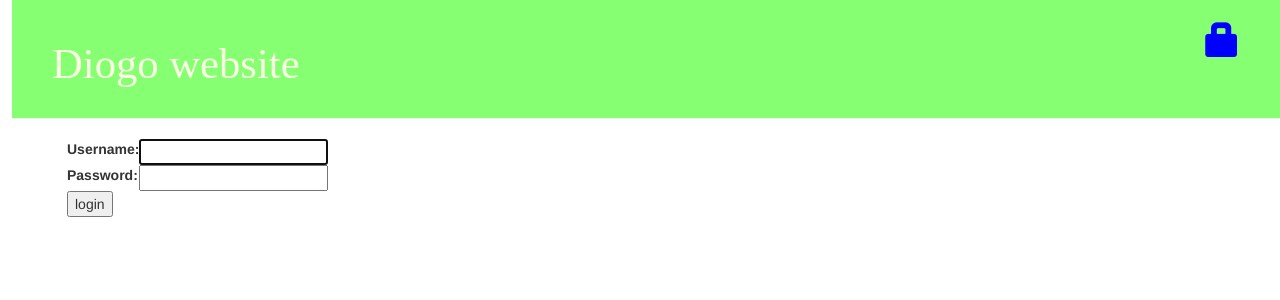
After one commit to Diogo-Esteves/my-first-blog, a Django app: page /accounts/login/ in a window 1280 px wide. The commit adds this page. Shown: the top 300 px of the page. Run offline with Django 3.2, Linux system fonts and the light colour scheme; some libraries are stand-ins or nearby versions.

Commit message:
adding some new functions and commandos

```diff
--- a/blog/templates/blog/base.html
+++ b/blog/templates/blog/base.html
@@ -11,6 +11,10 @@
          <div class="page-header">
              {% if user.is_authenticated %}
                 <a href="{% url 'post_new' %}" class="top-menu"><span class="glyphicon glyphicon-plus"></span></a>
+                <a href="{% url 'post_draft_list' %}" class="top-menu"><span class="glyphicon glyphicon-edit"></span></a>
+                <p class="top-menu">Hello {{ user.username }} <small>(<a href="{% url 'logout' %}">Log out</a>)</small></p>
+             {% else %}
+                <a href="{% url 'login' %}" class="top-menu"><span class="glyphicon glyphicon-lock"></span></a>
              {% endif %}
                 <h1><a href="/">Diogo website</a></h1>
           </div>
--- a/blog/templates/blog/post_detail.html
+++ b/blog/templates/blog/post_detail.html
@@ -7,9 +7,14 @@
             <div class="date">
                 {{ post.published_date }}
             </div>
+        {% else %}
+            <a class = "btn btn-default" href="{% url 'post_publish' pk=post.pk%}">Publish</a>
         {% endif %}
         {% if user.is_authenticated %}
+            # edit button
             <a class="btn btn-default" href="{% url 'post_edit' pk=post.pk %}"><span class="glyphicon glyphicon-pencil"></span></a>
+            # delete button
+            <a class="btn btn-default" href="{% url 'post_remove' pk=post.pk %}"><span class="glyphicon glyphicon-remove"></span></a>
         {% endif %}
         <h1>{{ post.title }}</h1>
         <p>{{ post.text|linebreaksbr }}</p>
--- /dev/null
+++ b/blog/templates/registration/login.html
@@ -0,0 +1,25 @@
+<!DOCTYPE html>
+{% extends "blog/base.html" %}
+
+{% block content %}
+    {% if form.errors %}
+        <p>Your username and password didn't match. Please try again.</p>
+    {% endif %}
+
+    <form method="post" action="{% url 'login' %}">
+    {% csrf_token %}
+        <table>
+        <tr>
+            <td>{{ form.username.label_tag }}</td>
+            <td>{{ form.username }}</td>
+        </tr>
+        <tr>
+            <td>{{ form.password.label_tag }}</td>
+            <td>{{ form.password }}</td>
+        </tr>
+        </table>
+
+        <input type="submit" value="login" />
+        <input type="hidden" name="next" value="{{ next }}" />
+    </form>
+{% endblock %}
--- a/blog/urls.py
+++ b/blog/urls.py
@@ -23,4 +23,8 @@ urlpatterns = [
     url(r'^post/(?P<pk>[0-9]+)/$', views.post_detail, name='post_detail'),
     url(r'^post/new/$', views.post_new, name='post_new'),
     url(r'^post/(?P<pk>\d+)/edit/$', views.post_edit, name='post_edit'),
+    url(r'^drafts/$', views.post_draft_list, name='post_draft_list'),
+    url(r'^post/(?P<pk>\d+)/publish/$', views.post_publish, name='post_publish'),
+    url(r'^post/(?P<pk>\d+)/remove/$', views.post_remove, name='post_remove'),
+
 ]
--- a/mysite/settings.py
+++ b/mysite/settings.py
@@ -120,3 +120,5 @@ USE_TZ = True
 
 STATIC_URL = '/static/'
 STATIC_ROOT = os.path.join(BASE_DIR,'static')
+
+LOGIN_REDIRECT_URL = '/'
--- a/mysite/urls.py
+++ b/mysite/urls.py
@@ -15,8 +15,12 @@ Including another URLconf
 """
 from django.conf.urls import include, url
 from django.contrib import admin
+from django.contrib.auth import views
 
 urlpatterns = [
     url(r'^admin/', admin.site.urls),
+    url(r'^accounts/login/$', views.login , name = 'login'),
+    url(r'^accounts/logout/$', views.logout , name = 'logout', kwargs={'next_page':'/'}),
     url(r'', include('blog.urls')),
+
 ]
```
Also changed, not shown: blog/templates/blog/post_draft_list.html (added, +12 -0 lines), blog/views.py (+24 -2 lines).
